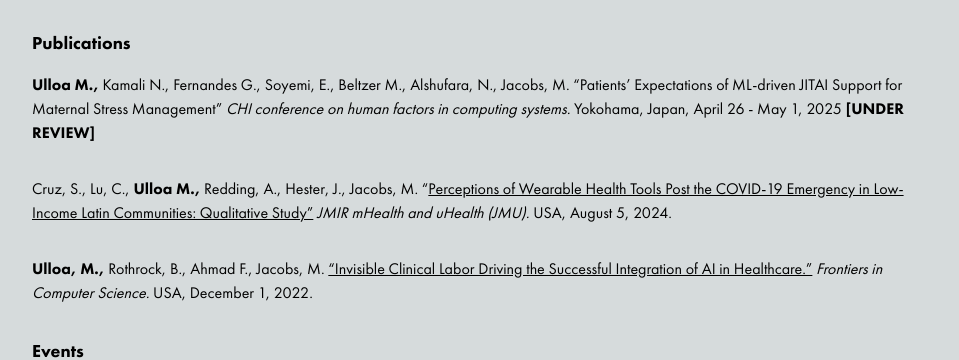
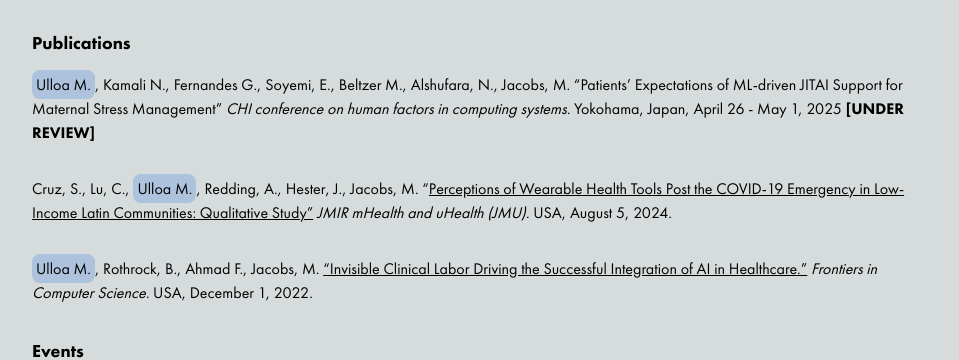
Before and after one commit to eulloa/mara-research-site, a Next.js app: page / in a window 1280 px wide. Shown: the part 1100-1460 px from the top of the page, without its empty margins (160-1119 px from the left). Built offline with nearby package versions, Linux system fonts and the light colour scheme.

Commit message:
feat: projects

```diff
--- a/src/app/components/bio.tsx
+++ b/src/app/components/bio.tsx
@@ -49,7 +49,7 @@ export const Bio = () => {
             </a>
           </span>
         </p>
-        <p className="mt-4 leading-7 p-2 bg-lightBlue text-black">
+        <p className="mt-4 leading-7 p-2 bg-lightBlue dark:text-white rounded-lg">
 					I specialize in using HCI methodologies to design and evaluate user-centered technologies.
         </p>
         <p className="mt-4 leading-7">
--- a/src/app/components/index.tsx
+++ b/src/app/components/index.tsx
@@ -12,5 +12,6 @@ export * from "./open";
 export * from "./publications";
 export * from "./scholar";
 export * from "./speaker";
+export * from "./spotlight";
 export * from "./themeSwitcher";
 export * from "./twitter";
--- a/src/app/components/publications.tsx
+++ b/src/app/components/publications.tsx
@@ -1,13 +1,18 @@
+import { Spotlight } from "@/components";
+
 export const Publications = () => (
   <div className="mt-8" id="publications">
     <h1 className="dark:text-white mb-4 text-lg font-bold">Publications</h1>
     <div className="space-y-8">
       <article>
         <span className="dark:text-white">
-          <span className="font-bold">Ulloa M.,</span> Kamali N., Fernandes G.,
-          Soyemi, E., Beltzer M., Alshufara, N., Jacobs, M.
-          &ldquo;Patients&rsquo; Expectations of ML-driven JITAI Support for
-          Maternal Stress Management&rdquo;{" "}
+          <Spotlight
+            className="bg-lightBlue rounded-lg p-1"
+            message="Ulloa M."
+          />
+          , Kamali N., Fernandes G., Soyemi, E., Beltzer M., Alshufara, N.,
+          Jacobs, M. &ldquo;Patients&rsquo; Expectations of ML-driven JITAI
+          Support for Maternal Stress Management&rdquo;{" "}
           <span className="italic">
             CHI conference on human factors in computing systems.
           </span>{" "}
@@ -17,8 +22,12 @@ export const Publications = () => (
       </article>
       <article>
         <span className="dark:text-white">
-          Cruz, S., Lu, C., <span className="font-bold">Ulloa M.,</span>{" "}
-          Redding, A., Hester, J., Jacobs, M. &ldquo;
+          Cruz, S., Lu, C.,{" "}
+          <Spotlight
+            message="Ulloa M."
+            className="bg-lightBlue rounded-lg p-1"
+          />
+          , Redding, A., Hester, J., Jacobs, M. &ldquo;
           <a
             className="underline"
             href="https://mhealth.jmir.org/2024/1/e50826"
@@ -33,8 +42,11 @@ export const Publications = () => (
       </article>
       <article>
         <span className="dark:text-white">
-          <span className="font-bold">Ulloa, M.,</span> Rothrock, B., Ahmad F.,
-          Jacobs, M.{" "}
+          <Spotlight
+            message="Ulloa M."
+            className="bg-lightBlue rounded-lg p-1"
+          />
+          , Rothrock, B., Ahmad F., Jacobs, M.{" "}
           <a
             className="underline"
             href="https://www.frontiersin.org/articles/10.3389/fcomp.2022.1045704/full"
--- /dev/null
+++ b/src/app/components/spotlight.tsx
@@ -0,0 +1,48 @@
+import * as React from "react";
+import { Target } from "@/enums";
+
+interface Spotlight {
+  className?: string;
+  message: string;
+  options?: {
+    href: string;
+    target?: Target;
+    type: "a";
+  };
+}
+
+export const Spotlight = (props: Spotlight): JSX.Element | null => {
+  let Component = null;
+  const className = props?.className;
+  const message = props?.message;
+  const options = props?.options;
+  const defaultClasses = "bg-lightBlue rounded-lg";
+
+  if (options?.type === "a") {
+    if (!options.href) {
+      console.error(
+        "Error: HTML anchor elements must receive a valid href attribute"
+      );
+
+      return Component;
+    }
+
+    Component = React.createElement(
+      "a",
+      {
+        className: className || defaultClasses,
+        href: options.href,
+        target: options.target || Target.SELF,
+      },
+      message
+    );
+  } else {
+    Component = React.createElement(
+      "span",
+      { className: className || defaultClasses },
+      message
+    );
+  }
+
+  return Component;
+};
--- a/src/app/enums/index.ts
+++ b/src/app/enums/index.ts
@@ -1 +1,2 @@
+export * from "./target";
 export * from "./themeOptions";
--- /dev/null
+++ b/src/app/enums/target.tsx
@@ -0,0 +1,4 @@
+export enum Target {
+  "BLANK" = "_blank",
+  "SELF" = "_self",
+}
```
